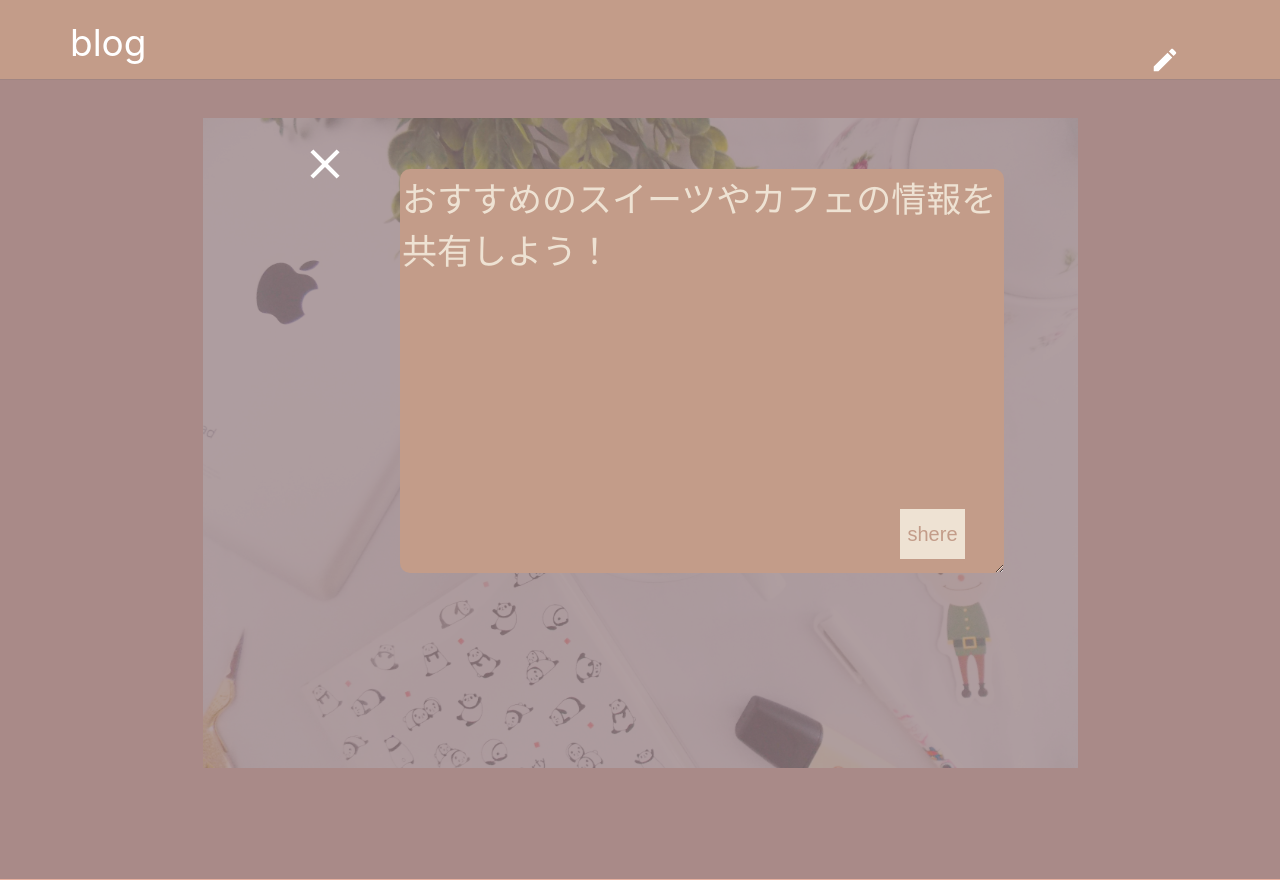
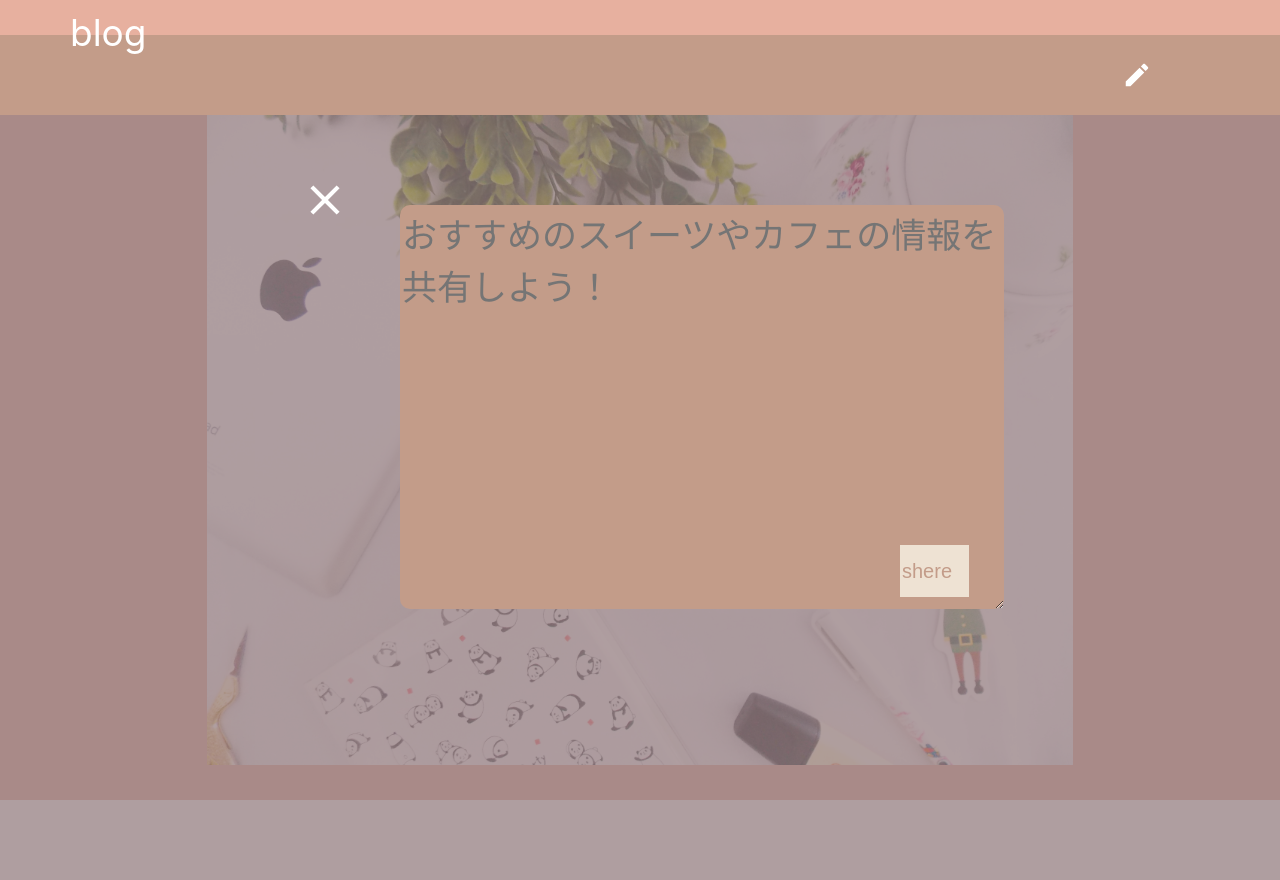
Before and after one commit to kototo522/Luc, a React (Create React App) app: page / in a window 1280 px wide. Both pictures are taken after a click on the picture 1165 px from the left and 60 px from the top of the page. After the commit the page ends 800 px from the top, so only its background shows below. Built offline with nearby package versions, Linux system fonts and the light colour scheme.

Commit message:
送信ボタンの機能追加

```diff
--- a/src/App.js
+++ b/src/App.js
@@ -1,70 +1,51 @@
-import React, {useState} from 'react';
+import React, { useState } from "react";
 import styled from "styled-components";
 
 
+const Appbackground = styled.div`
+  background-color: #e7b09f;
+  display: flex;
+  flex-direction: column;
+  align-items: center;
+  justify-content: center;
+  height: 100vh;
+  width: 100vw;
+`;
 
 const Coffee = styled.img`
-  margin-bottom: 75px;
-  display: center;
+  display: flex;
+  position: center;
   top: 30px;
-  left: 0;
   height: 650px;
-  width: 875px;
+  width: 100vw;
+  object-fit: contain;
 `;
 
-const Pentab = styled.img`
-  margin-left: 1150px;
-  margin-top: 45px;
-  height: 30px;
-  cursor: pointer;
-`;
-
-const Clear = styled.img`
-  position: fixed;
-  margin-top: 60px;
-  margin-left: 300px;
-  cursor: pointer;
-  z-index: 5;
-  height: 50px;
-  width: 50px;
-`
-
-
 const Appheader = styled.div`
+  position: relative;
   background-color: #c39c89;
+  margin-top: 0px;
   height: 80px;
   width: 100%;
-  position: relative;
 `;
 
 const HeaderText = styled.text`
   position: fixed;
   height: 30px;
-  top: 20px;
+  top: 10px;
   margin-left: 70px;
   font-size: 37px;
   color: white;
+  z-index: 1;
 `;
 
-const Appbackground = styled.div`
-  background-color: #e7b09f;
-  min-height: 100vh;
-  display: flex;
-  flex-direction: column;
-  align-items: center;
-  justify-content: center;
-  font-size: calc(10px + 2vmin);
-  color: white;
-`;
-
-const Biglogo = styled.text`
-  position: relative;
-  top: 230px;
-  left: 33px;
-  vertical-align: middle;
-  padding: 500px;
-  font-size: 250px;
-  color: #c39c89;
+const Pentab = styled.img`
+  position: absolute;
+  top: 50%;
+  right: 10%;
+  height: 30px;
+  cursor: pointer;
+  transform: translateY(-50%);
 `;
 
 const Main = styled.div`
@@ -75,16 +56,26 @@ const Main = styled.div`
   height: calc(100vh - 80px);
   width: 100vw;
   overflow-y: scroll;
+  overflow-x: hidden;
+`;
+
+const Biglogo = styled.div`
+  position:absolute;
+  top: 230px;
+  left: 50%;
+  font-size: 250px;
+  color: #c39c89;
+  transform: translateX(-50%);
 `;
 
 const SampleBox = styled.div`
   position: relative;
   top: 450px;
-  margin: 80px auto 0;
   height: 200px;
   width: 700px;
   border-radius: 10px;
   background-color: rgba(238, 226, 211, 0.8);
+  transform: translateX(50%);
   &::after {
     position: relative;
     top: 200px;
@@ -94,14 +85,13 @@ const SampleBox = styled.div`
   }
 `;
 
-const Frombackground=styled.div`
+const Frombackground = styled.div`
   position: fixed;
   background-color: rgba(149, 126, 128, 0.75);
   z-index: 3;
   min-height: 100vh;
   width: 100%;
-`
-
+`;
 
 const Textarea = styled.textarea`
   position: fixed;
@@ -116,7 +106,18 @@ const Textarea = styled.textarea`
   border: white;
   font-size: 35px;
   color: #eee2d3;
-`
+  box-shadow: white;
+`;
+
+const Clear = styled.img`
+  position: fixed;
+  margin-top: 60px;
+  margin-left: 300px;
+  cursor: pointer;
+  z-index: 4;
+  height: 50px;
+  width: 50px;
+`;
 
 const Inputbutton = styled.input`
   position: fixed;
@@ -128,83 +129,52 @@ const Inputbutton = styled.input`
   color: #c39c89;
   background-color: #eee2d3;
   border: white;
-  z-index: 100;
-`
+  z-index: 5;
+`;
 
 function App() {
+  const [isOpenModal, setIsOpenModal] = useState(false);
+  const [info, setInfo] = useState("");
+  const [infoList, setinfoList] = useState([]);
 
-  const [Page, setPage] = useState(1);
-  const page = () => {
-    setPage(2);
-  }
-
-
-  const depage = () => {
-    setPage(1);
-  }
-
-
-  const [Delete, setDelete] = useState(3);
-  const clear = () => {
-    setDelete(4);
-}
-
-
-
-  const [showModal, setShowModal] = useState(false);
-
-  const SubmitForm = () => {
-      setShowModal(true);
-  }
-
-
-  const [textarea, setText] = useState('');
-
-
+  const addInfoList = (info) => {
+    setinfoList([...infoList, info]);
+    setIsOpenModal(false);
+  };
 
   return (
     <div>
+      <Appbackground>
       <Appheader>
         <HeaderText>blog</HeaderText>
-        <Pentab
-          src={"./images/pen.svg"} onClick = {() => setPage('page')}></Pentab>
-          {Page === 1
-          ? <div/>
-          : <Frombackground>
-
-         <Inputbutton type = "submit" value="shere"/>
-
+      <Appheader/>
+        <Pentab src={"./images/pen.svg"} onClick={() => setIsOpenModal(true)}/>
+        {isOpenModal && (
+          <Frombackground>
+            <Inputbutton value="shere" onClick={() => addInfoList(info)} />
 
             <Clear
-          src={"./images/clear.svg"} onClick = {() => depage()}></Clear>
-           {Delete === 3
-           ? <div/>
-           : <SubmitForm cancel = {() => setShowModal(false)}/>
-          }
+              src={"./images/clear.svg"}
+              onClick={() => setIsOpenModal(false)}
+            />
 
-              <Textarea row="10" cols="20">おすすめのスイーツやカフェの情報を共有しよう！
-
-              </Textarea>
-
+            <Textarea
+              row="10"
+              cols="20"
+              placeholder={"おすすめのスイーツやカフェの情報を共有しよう！"}
+              value={info}
+              onChange={(e) => setInfo(e.target.value)}
+            />
           </Frombackground>
-          }
-
+        )}
       </Appheader>
-      <Appbackground>
         <Coffee src={"./images/coffee.jpg"} />
       </Appbackground>
       <Main>
         <Biglogo>text</Biglogo>
-        <SampleBox />
-        <SampleBox />
-        <SampleBox />
-        <SampleBox />
-        <SampleBox />
-        <SampleBox />
-        <SampleBox />
-        <SampleBox />
-        <SampleBox />
-        <SampleBox />
+        {infoList.map((info) => (
+          <SampleBox>{info}</SampleBox>
+        ))}
       </Main>
     </div>
   );
```
Also changed, not shown: src/Formbox.js (deleted, +0 -92 lines), 1 other file (tests, documents, lock files or other folders). Lines whose indentation alone changed are shown as unchanged.
